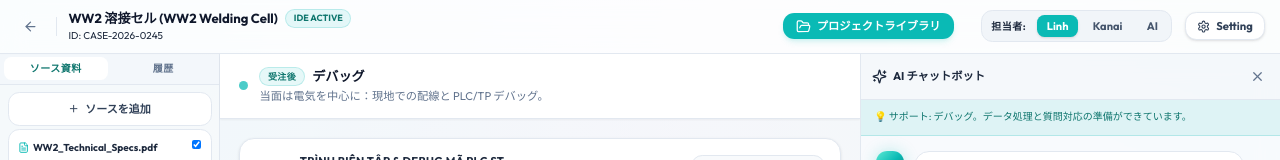
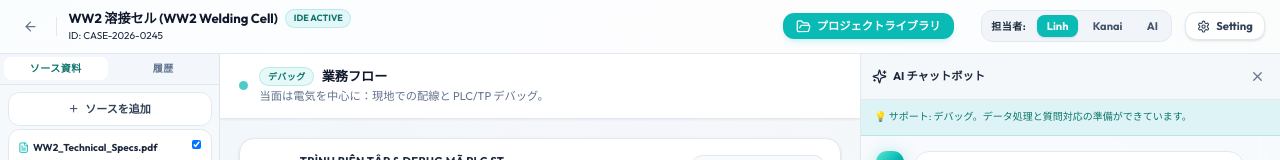
Before and after one commit to PhamTanLam/ai-plf-mockups, a React (Vite) app: page /#/workspace/CASE-2026-0245 in a window 1280 px wide. Shown: the top 160 px of the page. Built offline with nearby package versions, Linux system fonts and the light colour scheme.

Commit message:
feat: show active step name in badge instead of generic before/after order label

```diff
--- a/src/pages/NotebookWorkspace.tsx
+++ b/src/pages/NotebookWorkspace.tsx
@@ -1906,10 +1906,10 @@ Thành phần tham dự:
                 <div>
                   <div className="flex items-center gap-2">
                     <span className="text-[9px] font-extrabold text-brand-700 bg-brand-500/10 border border-brand-500/20 px-2 py-0.5 rounded-full tracking-wider font-mono">
-                      {activePhase !== null ? (activePhase <= 3 ? t('ws.badge.preOrder') : t('ws.badge.postOrder')) : t('ws.badge.pipeline')}
+                      {activePhase !== null ? phaseTitle(activePhase) : t('ws.badge.pipeline')}
                     </span>
                     <h1 className="text-sm font-extrabold text-slate-900">
-                      {activePhase !== null ? phaseTitle(activePhase) : t('ws.canvas.detailArea')}
+                      {activePhase !== null ? t('ws.panel.process') : t('ws.canvas.detailArea')}
                     </h1>
                   </div>
                   {activePhase !== null ? (
```
